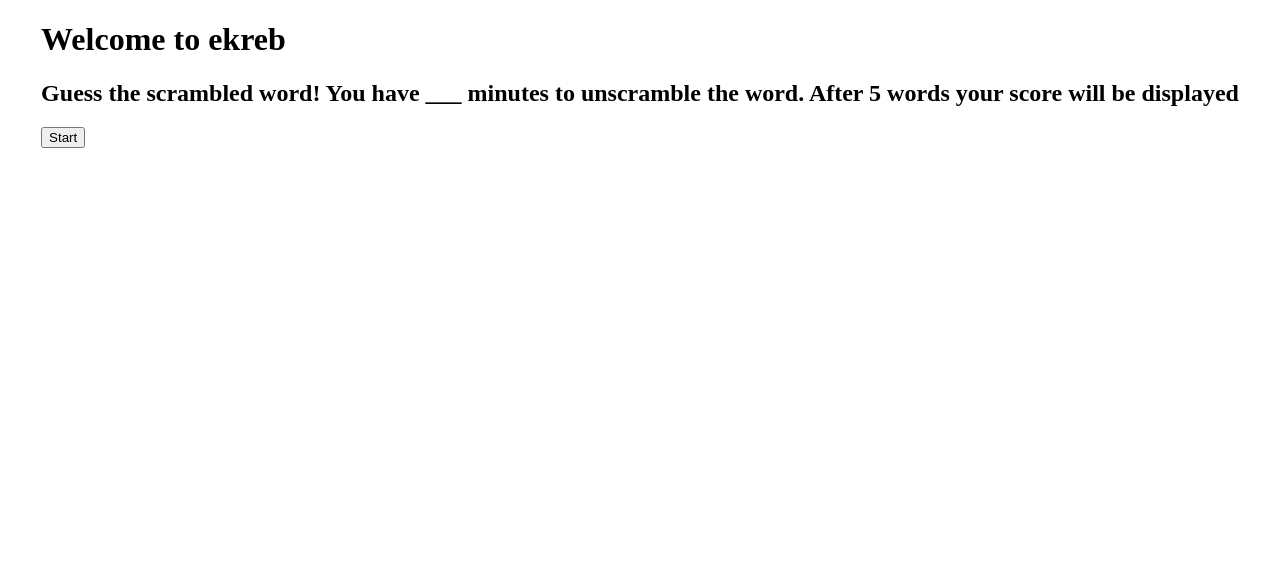
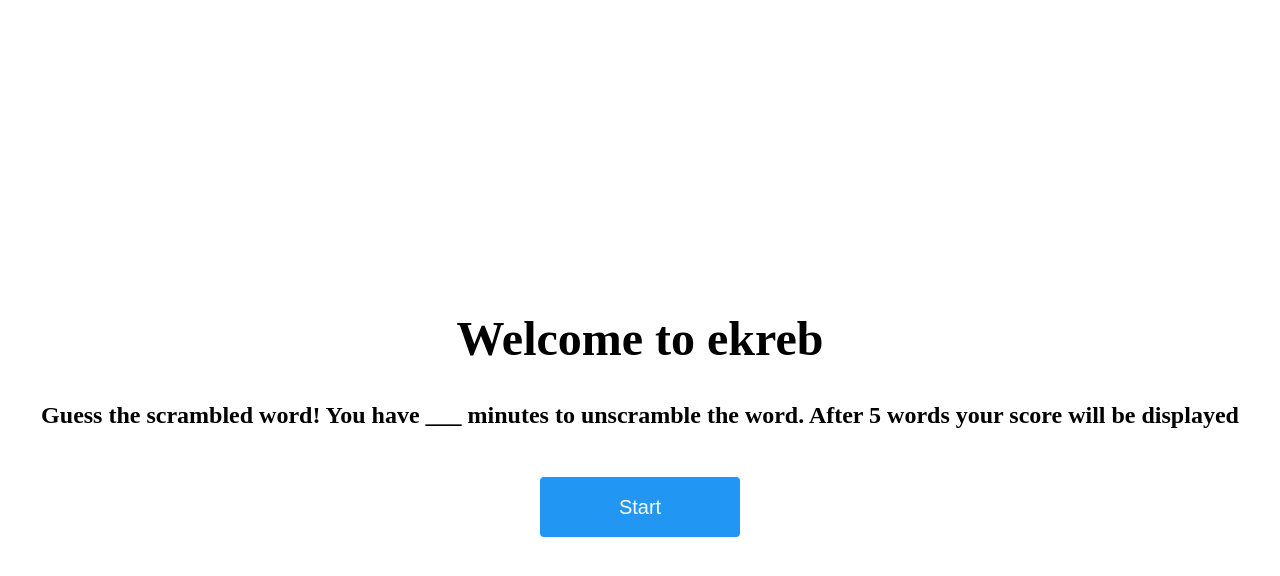
Before and after one commit to tvan04/ekreb, a React (Vite) app in the folder ekreb/client/: page / in a window 1280 px wide. Shown: the top 576 px of the page. Built offline with nearby package versions, Linux system fonts and the light colour scheme.

Commit message:
add styling

```diff
--- a/ekreb/client/src/App.css
+++ b/ekreb/client/src/App.css
@@ -1,15 +1,81 @@
-body {
+.start,
+.game,
+.result,
+.end {
   display: flex;
+  flex-direction: column;
+  align-items: center;
   justify-content: center;
-  align-items: center;
-  margin: 0;
+  height: 100vh;
+  background-color: #fff; /* Set the primary color to white */
+  color: #000; /* Text color */
 }
 
-.heading {
-  text-align: center;
-  padding-bottom: 100px;
+h1 {
+  font-size: 3rem;
+  margin-bottom: 16px;
 }
 
-.game {
+h2 {
+  font-size: 1.5rem;
   text-align: center;
+  margin-bottom: 32px;
 }
+
+button {
+  background-color: #2196F3;
+  color: #fff;
+  font-size: 1.25rem;
+  padding: 10px 20px;
+  border: none;
+  border-radius: 4px;
+  cursor: pointer;
+  transition: background-color 0.3s ease-in-out;
+
+  &:hover {
+    background-color: #1976D2;
+  }
+}
+
+/* Styles for specific game states */
+.start button {
+  margin-top: 16px;
+  height: 60px;
+  width: 200px;
+
+}
+
+.game input {
+  font-size: 1.5rem;
+  padding: 10px;
+  margin-top: 16px;
+  margin-bottom: 16px;
+}
+
+.game p {
+  font-size: 2rem;
+}
+
+.game #hint {
+  background-color: rgb(206, 78, 78);
+}
+
+.result h2 {
+  font-size: 2rem;
+  margin-top: 16px;
+}
+
+.result p {
+  font-size: 1.5rem;
+  margin-top: 8px;
+}
+
+.end h1 {
+  font-size: 3rem;
+  margin-top: 16px;
+}
+
+.end p {
+  font-size: 1.5rem;
+  margin-top: 16px;
+}
```
